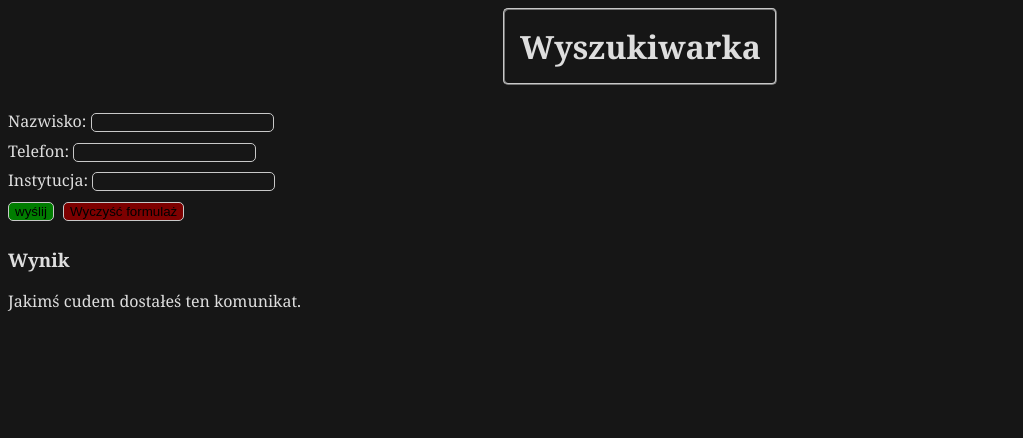
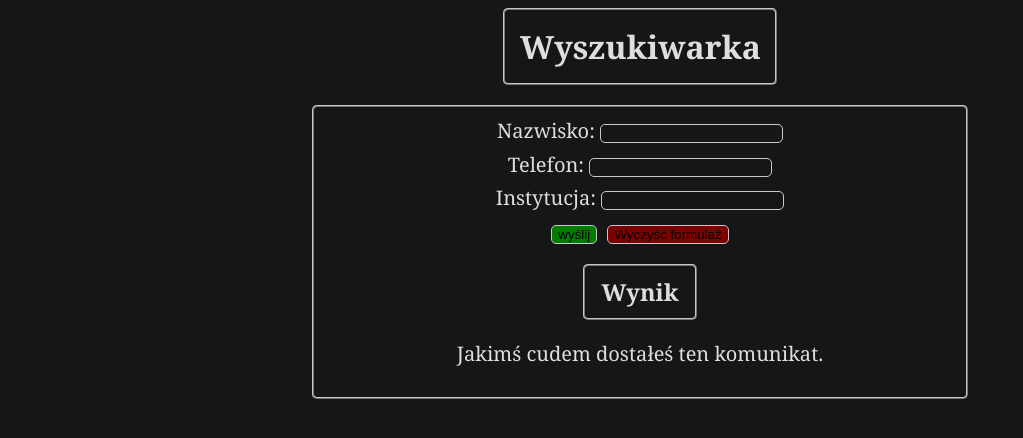
Before and after one commit to niko429/a01praktykiSDD, a PHP site: page /PHP/wyszukiwanie.php in a window 1280 px wide. Shown: the top 438 px of the page, without its empty margins (0-1023 px from the left). Run offline with PHP 8.4, Linux system fonts and the light colour scheme.

Commit message:
Wprowadzono nowe zmiany co do CSS

```diff
--- a/CSS/styl.css
+++ b/CSS/styl.css
@@ -25,6 +25,16 @@ h2 {
     border-radius: 5px;
     transition: 0.7s;
     width: 250px;
+    margin: 12.5px auto;
+    padding: 10px;
+}
+
+h3 {
+    text-align: center;
+    border: 2px rgb(200,200,200) ridge;
+    border-radius: 5px;
+    transition: 0.7s;
+    width: 90px;
     margin: 12.5px auto;
     padding: 10px;
 }
@@ -105,6 +115,27 @@ button {
     transition: 0.7s;
 }
 
+.lewo_ale_klasa {
+    float: left;
+}
+
+.prawo_ale_klasa {
+    float: right;
+}
+
+.box {
+    background-color: rgb(22,22,22);
+    border: 2px rgb(200,200,200) ridge;
+    border-radius: 5px;
+    padding: 10px;
+    margin: 20px auto;
+    width: 50%;
+    height: auto;
+    text-align: center;
+    font-size: 125%;
+    transition: 0.7s;
+}
+
 /* 2.1. Klasy z : */
 .dod:hover {
     background-color: rgb(0,222,0);
@@ -139,12 +170,9 @@ button {
     scale: 1.05;
 }
 
-.lewo_ale_klasa {
-    float: left;
-}
-
-.prawo_ale_klasa {
-    float: right;
+.box:hover {
+    scale: 1.1;
+    background-color: black;
 }
 
 /* 3. Id */
```
